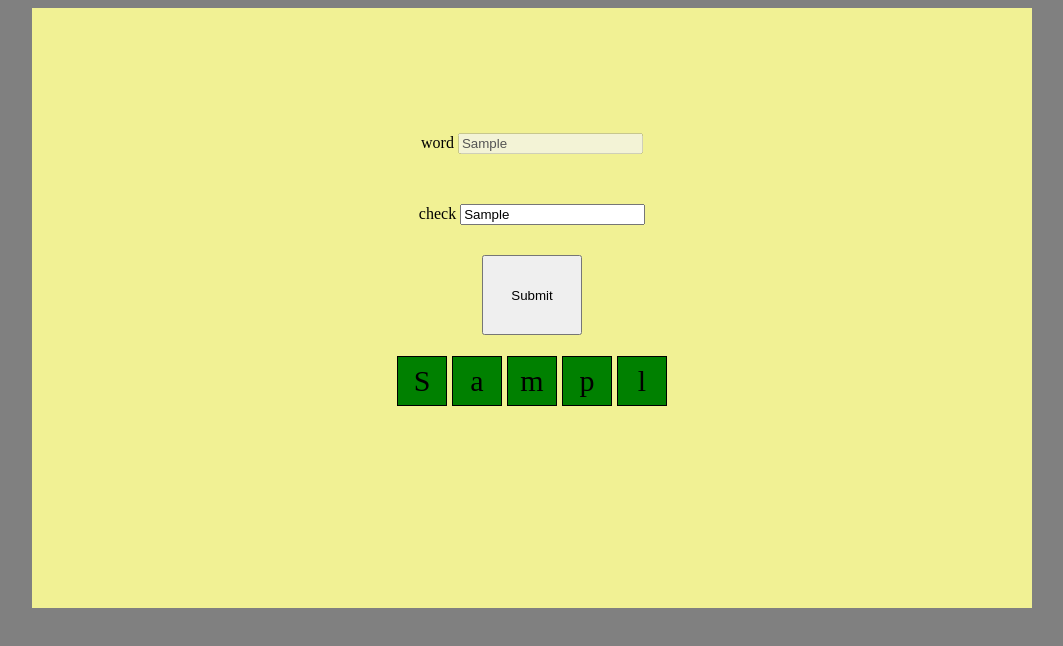
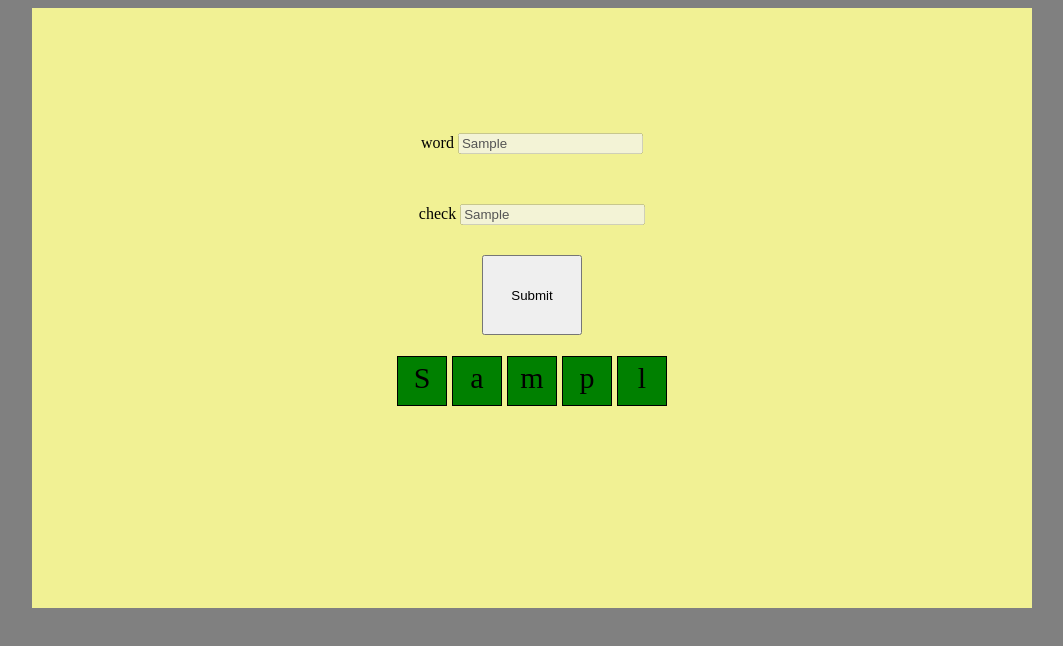
Before and after one commit to JohnSpruijt2/Lingo-B2W14O1, a plain HTML site: page index.html in a window 1280 px wide. Both pictures are taken after typing "Sample", "Sample" into the empty fields and a click on the button "Submit". Shown: the whole page, without its empty margins (108-1171 px from the left). Drawn offline with Linux system fonts and the light colour scheme.

Commit message:
added win check

```diff
--- a/lingo.js
+++ b/lingo.js
@@ -46,22 +46,21 @@ for (i=0; i<5; i++) {
         box.setAttribute('id',"box"+i)
 }
 
-
-
-
 function checkLetter() {
     document.getElementById("wordInput").disabled
     var wordString = document.querySelector('input[id="wordInput"]').value
     var checkString = document.querySelector('input[id="checkInput"]').value
     var splitWord = wordString.split('')
     var splitCheck = checkString.split('')
+    var winCheck = [false,false,false,false,false]
     document.getElementById("wordInput").disabled = true
     for (i=0; i<5; i++) {
         document.getElementById("box"+i).style.backgroundColor = "white"
-        if (splitWord[i] != undefined) {
+        if (splitCheck[i] != undefined) {
             if (splitWord[i] == splitCheck[i]) {
                 document.getElementById("box"+i).innerHTML = splitCheck[i]
                 document.getElementById("box"+i).style.backgroundColor = "green"
+                winCheck[i] = true
             }
             else if (splitWord[i] != splitCheck[i]) {
                 if (splitCheck[i] == undefined) {
@@ -73,6 +72,7 @@ function checkLetter() {
                         if ( splitCheck[i] == splitWord[x]) {
                             document.getElementById("box"+i).innerHTML = splitCheck[i]
                             document.getElementById("box"+i).style.backgroundColor = "yellow"
+                            document.getElementById('box'+i).style.borderRadius = "90px"
                         }
                         else {
                             document.getElementById("box"+i).innerHTML = splitCheck[i]
@@ -81,8 +81,16 @@ function checkLetter() {
                 }
             }
         }
+        else {
+            winCheck[i] = true
+        }
+    }
+    if (winCheck[0] && winCheck[1] && winCheck[2] && winCheck[3] && winCheck[4] == true) {
+        document.getElementById("checkInput").disabled = true
+        alert('you geussed correctly!')
     }
 }
+
 function alphaOnly(event) {
     var key = event.keyCode;
     return ((key >= 65 && key <= 90) || key == 8);
--- a/styles/style.css
+++ b/styles/style.css
@@ -24,7 +24,7 @@ body {
     height: 50px;
     max-height: 50px;
     background-color: white;
-    padding-top: 7px;
+    padding-top: 4px;
     box-sizing: border-box;
     display: inline-block;
     border: 1px solid black;
```
